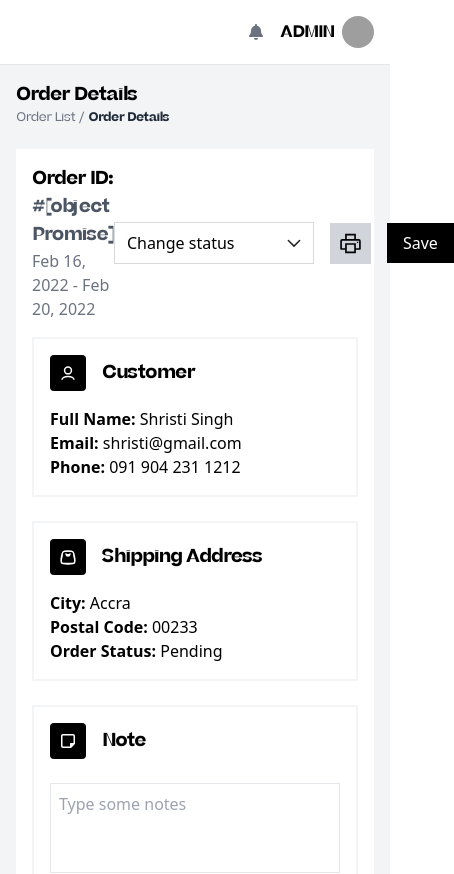
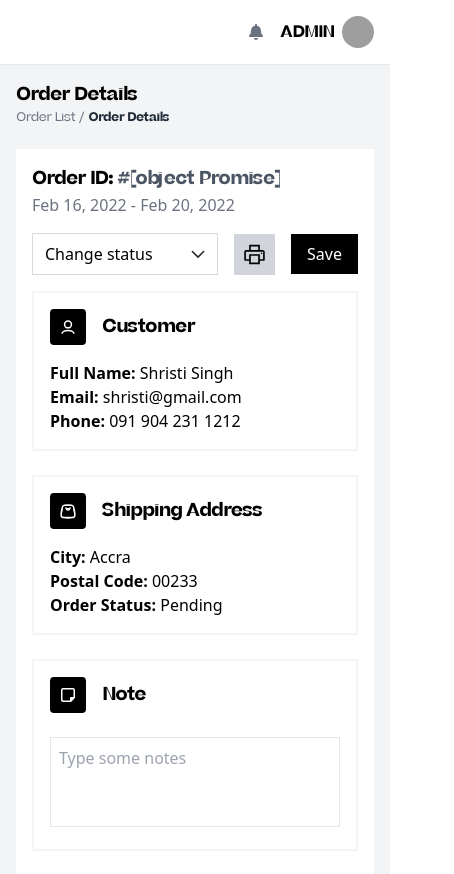
Before and after one commit to Acquaah-Emmanuel-Kofi/fashion-commerce, a Next.js app: page /admin/orders/1 in a window 390 px wide. Shown: the top 874 px of the page, 454 px wide, since content can reach past the window. Built offline with nearby package versions, Linux system fonts and the light colour scheme; grey boxes are pictures that could not be loaded.

Commit message:
refactor: make order details responsive

```diff
--- a/src/app/admin/(pages)/orders/[orderId]/components/OrderDetailsInfo.tsx
+++ b/src/app/admin/(pages)/orders/[orderId]/components/OrderDetailsInfo.tsx
@@ -55,7 +55,7 @@ const OrderDetailsInfo: React.FC<OrderDetailsProps> = ({
 
   return (
     <div className="p-4 bg-white">
-      <div className="flex justify-between items-center mb-4">
+      <div className="flex flex-col lg:flex-row justify-between lg:items-center gap-4 mb-4">
         <div>
           <h1 className="text-lg font-bold font-beatrice">
             Order ID: <span className="text-gray-600">#{orderId}</span>
```
